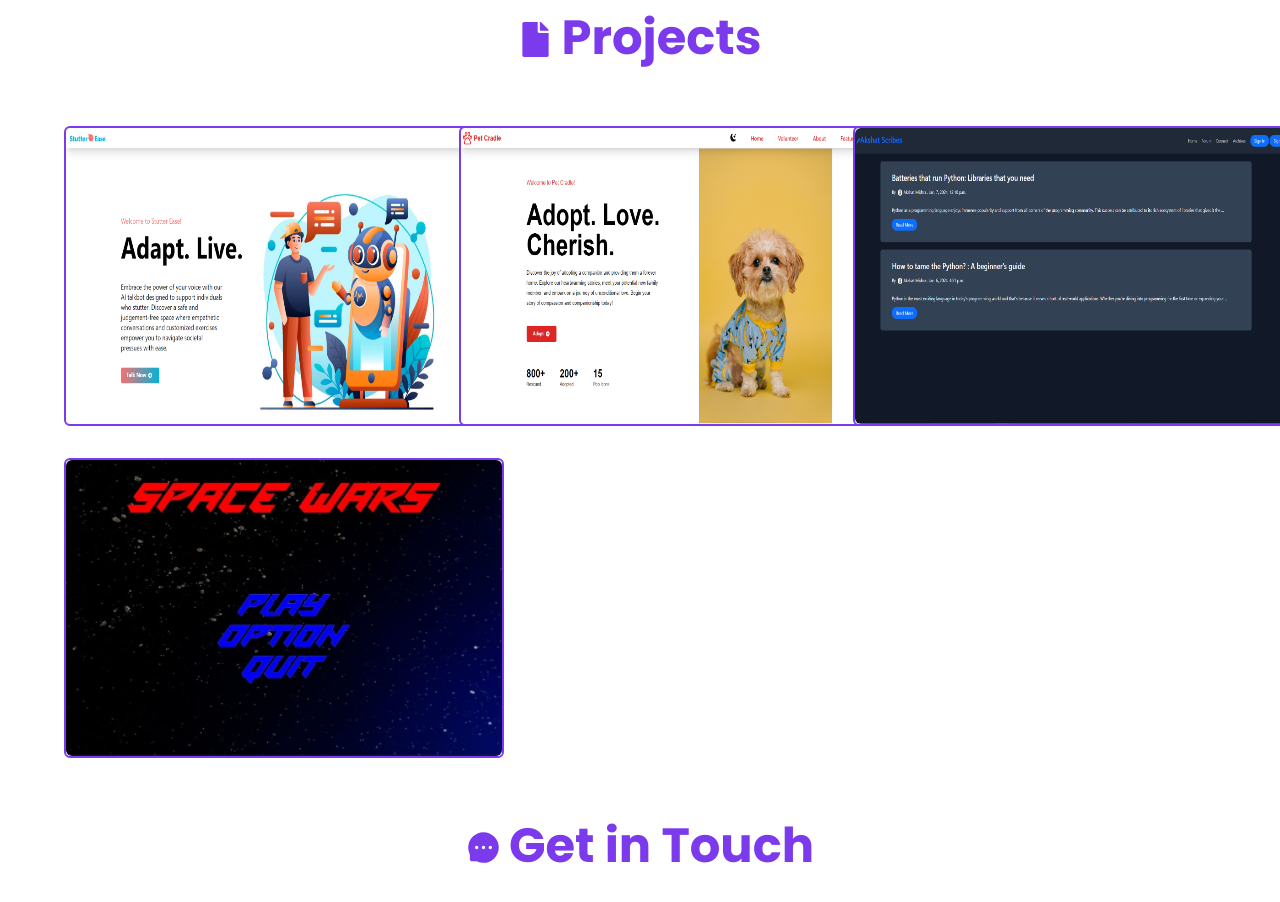
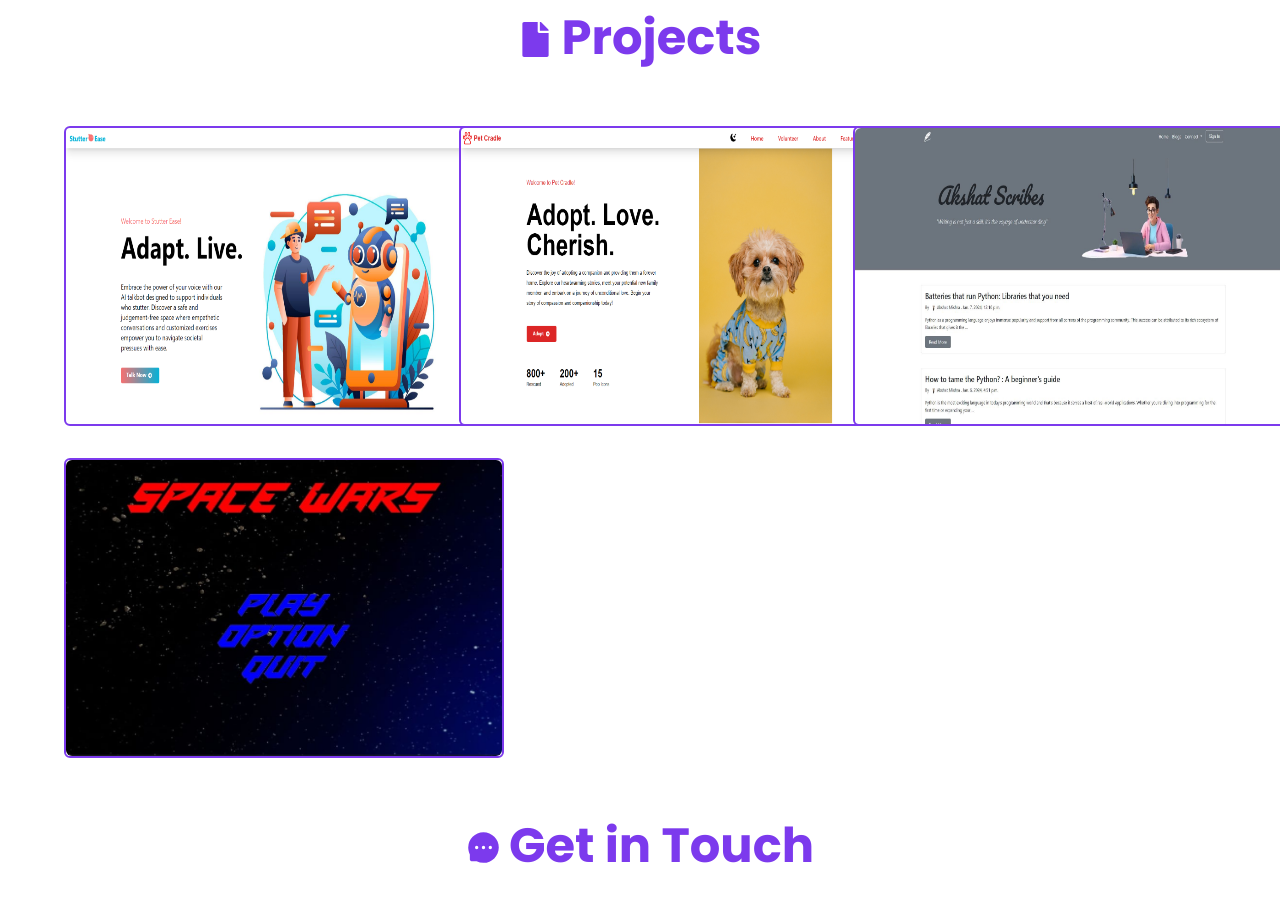
Before and after one commit to Adm-2005/Portfolio-v2, a React (Vite) app: page / in a window 1280 px wide. Shown: the part 2820-3722 px from the top of the page. Built offline with nearby package versions, Linux system fonts and the light colour scheme.

Commit message:
made changes to project files

```diff
--- a/src/constants/index.js
+++ b/src/constants/index.js
@@ -122,7 +122,7 @@ export const projectLinks = [
     name: "Akshat Scribes",
     description:
       "Akshat Scribes is a blog website that hosts the blogs written by Akshat Mishra.",
-    imgUrl: "assets/images/projects/akshatscribes.png",
+    imgUrl: "assets/images/projects/akshatscribes-rev.png",
     repoUrl: "https://github.com/Adm-2005/Akshat-Scribes",
   },
   {
```
Also changed, not shown: public/assets/images/projects/akshatscribes-rev.png (added).
